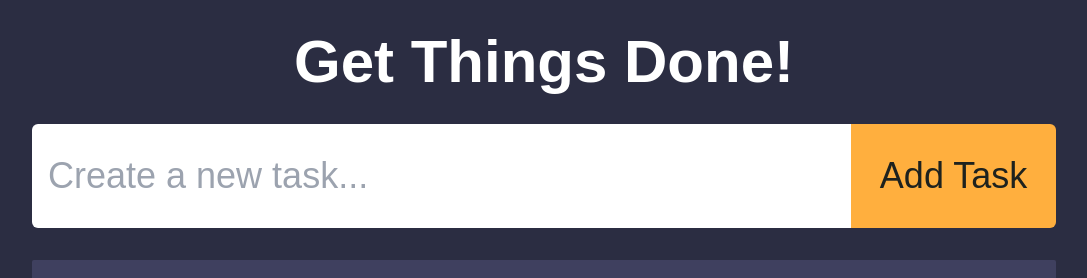
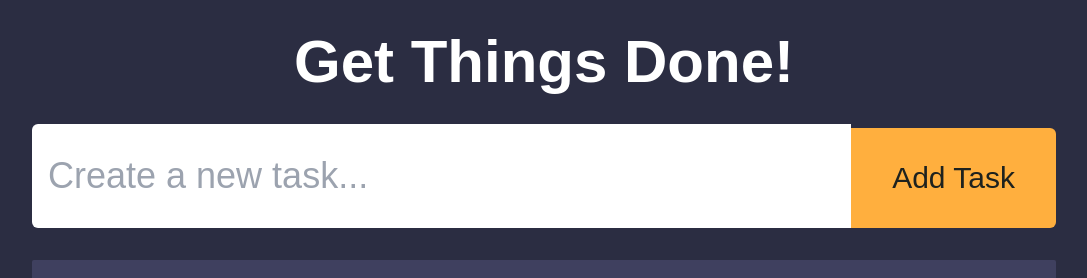
Before and after one commit to jeff-mz/React-Todo-App, a React (Vite) app: page / in a window 1280 px wide. Shown: the top 278 px of the page, without its empty margins (96-1183 px from the left). Built offline with nearby package versions, Linux system fonts and the light colour scheme.

Commit message:
bug fixed

```diff
--- a/src/components/TodoCard.jsx
+++ b/src/components/TodoCard.jsx
@@ -55,7 +55,7 @@ function TodoCard() {
           type="submit"
           onClick={handleTaskSubmission}
           style={{ borderRadius: "0px 6px 6px 0px" }}
-          className="w-2/5 px-2 py-4 xl:py-8 text-[16px] bg-[#ffaf3e]  text-[#1e221e] font-medium lg:w-1/5 md:text-2xl md:p-4 xl:text-4xl 2xl:text-6xl"
+          className="w-2/5 px-2 py-4 xl:py-8 text-[16px] bg-[#ffaf3e]  text-[#1e221e] font-medium lg:w-1/5 md:text-xl md:p-4 xl:text-3xl 2xl:text-4xl"
         >
           Add Task
         </button>
```
